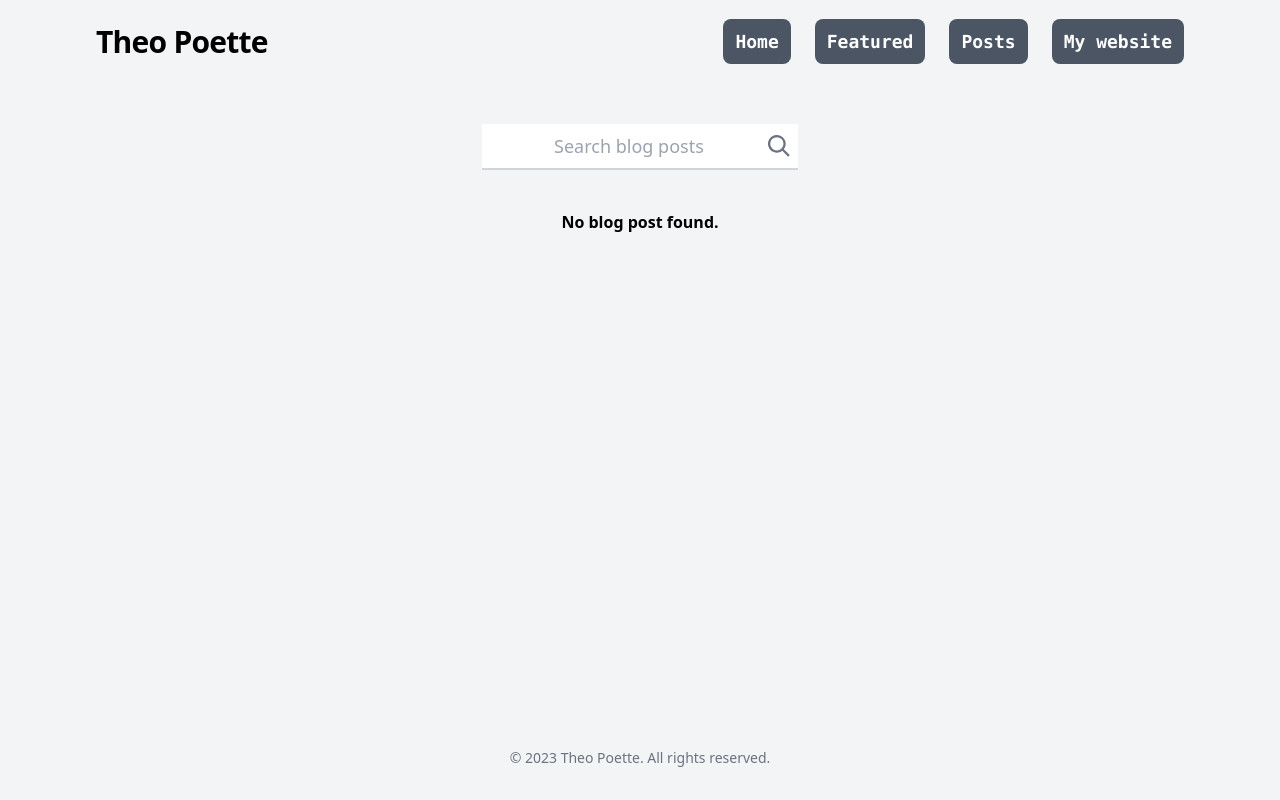
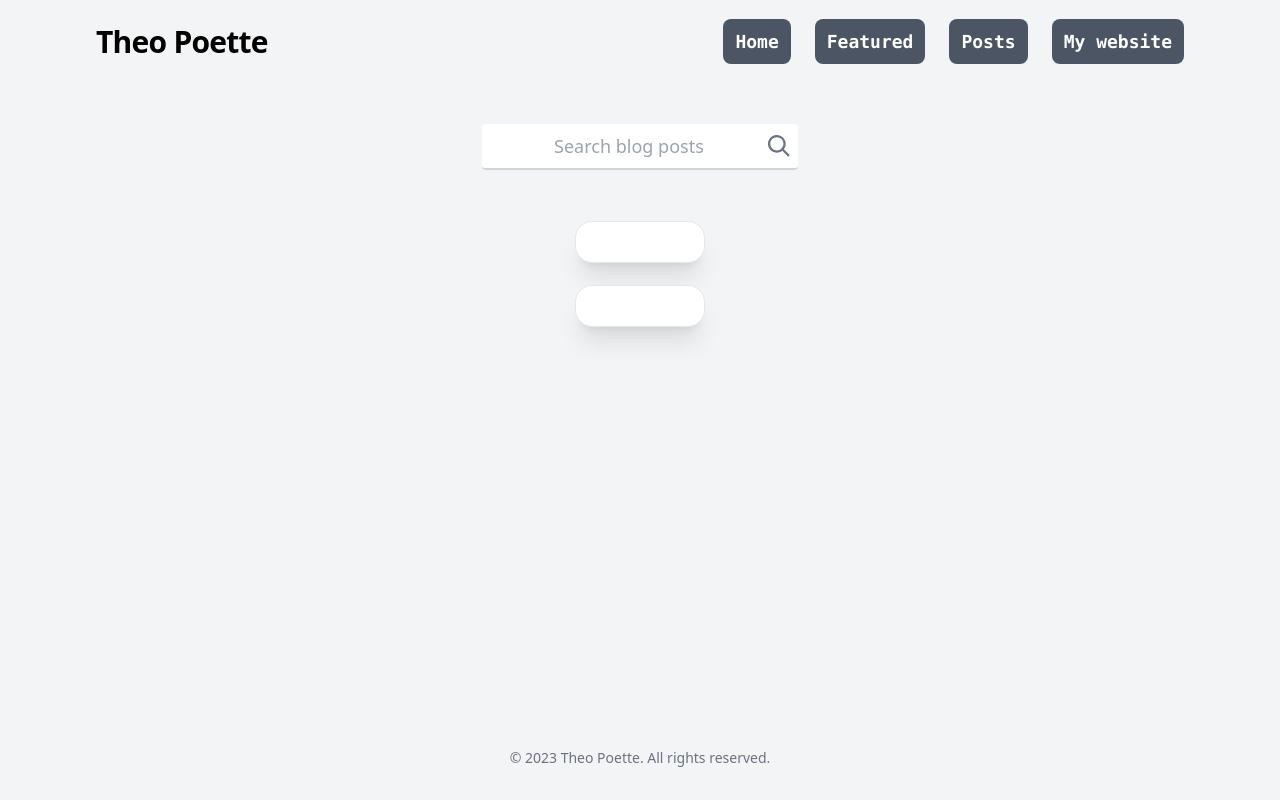
Before and after one commit to sisypheus/blogv2, a Next.js app: page /posts in a window 1280 px wide. Built offline with nearby package versions, Linux system fonts and the light colour scheme.

Commit message:
feat: ssg with test posts

```diff
--- /dev/null
+++ b/lib/posts.ts
@@ -0,0 +1,76 @@
+import fs from "fs";
+import path from "path";
+import matter from "gray-matter";
+
+const root = process.cwd();
+const postsDirectory = path.join(root, "posts");
+
+export function getSortedPostsData() {
+  // Get file names under /posts
+  const fileNames = fs.readdirSync(postsDirectory);
+  const allPostsData = fileNames.map((fileName) => {
+    // Remove ".md" from file name to get id
+    const id = fileName.replace(/\.md$/, "");
+
+    // Read markdown file as string
+    const fullPath = path.join(postsDirectory, fileName);
+    const fileContents = fs.readFileSync(fullPath, "utf8");
+
+    // Use gray-matter to parse the post metadata section
+    const matterResult = matter(fileContents);
+
+    // Combine the data with the id
+    return {
+      id,
+      ...matterResult.data,
+    };
+  });
+  return sortByDate(allPostsData);
+}
+
+export function getPostBySlug(slug: string) {
+  const source = fs.readFileSync(
+    path.join(postsDirectory, `${slug}.md`),
+    "utf8"
+  );
+
+  const { data, content } = matter(source);
+
+  return {
+    matter: data,
+    body: content,
+  };
+}
+
+function sortByDate(posts: any) {
+  return posts.sort((a: any, b: any) => {
+    if (a.date < b.date) {
+      return 1;
+    } else {
+      return -1;
+    }
+  });
+}
+
+export function getPostsHeader() {
+  const fileNames = fs.readdirSync(postsDirectory);
+  const allPostsData = fileNames.map((fileName) => {
+    // Remove ".md" from file name to get id
+    const id = fileName.replace(/\.md$/, "");
+
+    // Read markdown file as string
+    const fullPath = path.join(postsDirectory, fileName);
+    const fileContents = fs.readFileSync(fullPath, "utf8");
+
+    // Use gray-matter to parse the post metadata section
+    const matterResult = matter(fileContents);
+
+    // Combine the data with the id
+    return {
+      id,
+      ...matterResult.data,
+    };
+  });
+  // Sort posts by date
+  return sortByDate(allPostsData);
+}
--- a/package.json
+++ b/package.json
@@ -10,6 +10,7 @@
   },
   "dependencies": {
     "@react-spring/web": "^9.6.1",
+    "gray-matter": "^4.0.3",
     "next": "13.1.1",
     "react": "18.2.0",
     "react-dom": "18.2.0",
--- /dev/null
+++ b/posts/pre-rendering.md
@@ -0,0 +1,12 @@
+---
+title: 'Two Forms of Pre-rendering'
+slug: 'pre-rendering'
+date: '2020-01-01'
+---
+
+Next.js has two forms of pre-rendering: **Static Generation** and **Server-side Rendering**. The difference is in **when** it generates the HTML for a page.
+
+- **Static Generation** is the pre-rendering method that generates the HTML at **build time**. The pre-rendered HTML is then _reused_ on each request.
+- **Server-side Rendering** is the pre-rendering method that generates the HTML on **each request**.
+
+Importantly, Next.js lets you **choose** which pre-rendering form to use for each page. You can create a "hybrid" Next.js app by using Static Generation for most pages and using Server-side Rendering for others.
--- /dev/null
+++ b/posts/ssg-ssr.md
@@ -0,0 +1,20 @@
+---
+title: 'When to Use Static Generation v.s. Server-side Rendering'
+date: '2020-01-02'
+slug: 'ssg-ssr'
+---
+
+We recommend using **Static Generation** (with and without data) whenever possible because your page can be built once and served by CDN, which makes it much faster than having a server render the page on every request.
+
+You can use Static Generation for many types of pages, including:
+
+- Marketing pages
+- Blog posts
+- E-commerce product listings
+- Help and documentation
+
+You should ask yourself: "Can I pre-render this page **ahead** of a user's request?" If the answer is yes, then you should choose Static Generation.
+
+On the other hand, Static Generation is **not** a good idea if you cannot pre-render a page ahead of a user's request. Maybe your page shows frequently updated data, and the page content changes on every request.
+
+In that case, you can use **Server-Side Rendering**. It will be slower, but the pre-rendered page will always be up-to-date. Or you can skip pre-rendering and use client-side JavaScript to populate data.
--- a/src/pages/components/SearchBar.tsx
+++ b/src/pages/components/SearchBar.tsx
@@ -29,7 +29,7 @@
   return (
     <div className="m-auto flex max-w-2xl items-center justify-center p-6 pt-4 sm:p-10">
       <form onSubmit={(e) => e.preventDefault()}>
-        <div className="flex items-center justify-between border-b-2 border-gray-300 bg-white px-2">
+        <div className="flex items-center justify-between border-b-2 border-gray-300 bg-white px-2 rounded">
           <input
             ref={searchInput}
             value={searchTerm}
--- a/src/pages/posts.tsx
+++ /dev/null
@@ -1,61 +0,0 @@
-import React, { useEffect, useState } from "react";
-import Post from "./components/Post";
-import SearchBar from "./components/SearchBar";
-
-const AllPosts = ({ data }: any) => {
-  /* const [blogPosts, setBlogPosts] = useState(data.allStrapiBlogPosts.edges) */
-  const [blogPosts, setBlogPosts] = useState([]);
-
-  const displayPosts = () => {
-    if (blogPosts.length > 0) {
-      return blogPosts.map((post: any, index: number) => (
-        <Post key={index} post={post} />
-      ));
-    } else {
-      return (
-        <div className="flex items-center justify-center">
-          <p className="prose-xl font-semibold">No blog post found.</p>
-        </div>
-      );
-    }
-  };
-
-  const filterPostsFromSearchBar = (filter: string) => {
-    const filteredPosts = data.allStrapiBlogPosts.edges.filter((post: any) => {
-      return post.node.Title.toLowerCase().includes(filter.toLowerCase());
-    });
-    setBlogPosts(filteredPosts);
-  };
-
-  return (
-    <>
-      <SearchBar filterPosts={filterPostsFromSearchBar} />
-      {displayPosts()}
-      <div className="pb-8"></div>
-    </>
-  );
-};
-
-/* export const pageQuery = graphql` */
-/*   { */
-/*     allStrapiBlogPosts { */
-/*       edges { */
-/*         node { */
-/*           strapiId */
-/*           Description */
-/*           Slug */
-/*           Title */
-/*           Cover { */
-/*             localFile { */
-/*               childImageSharp { */
-/*                 gatsbyImageData(width: 400, height: 250) */
-/*               } */
-/*             } */
-/*           } */
-/*         } */
-/*       } */
-/*     } */
-/*   } */
-/* ` */
-
-export default AllPosts;
--- a/src/pages/components/Post.tsx
+++ b/src/pages/posts/[slug].tsx
@@ -1,35 +1,32 @@
 import * as React from "react";
 import Link from "next/link";
-/* import { graphql, useStaticQuery } from "gatsby" */
-/* import { StaticImage, GatsbyImage, getImage } from "gatsby-plugin-image" */
 import Image from "next/image";
+import { getPostBySlug, getSortedPostsData } from "../../../lib/posts";
+import { useRouter } from "next/router";
+import { GetStaticPaths } from "next";
 
 const BlogPost = ({ post }: any) => {
-  /* const image = getImage(post.node.Cover?.localFile) */
-  const image = post.image;
+  const image = post?.image;
   return (
     <div className="flex items-center justify-center p-3">
-      <Link href={`/post/${post.node.Slug}/`}>
+      <Link href={`/post/${post?.slug}/`}>
         <div className="cursor-pointer rounded-2xl bg-white shadow-xl ring-1 ring-gray-200">
           <div className="grid grid-flow-row sm:grid-flow-col sm:grid-cols-5 sm:gap-8">
             {/* cover image of the post */}
             {image && (
               <Image
                 className="rounded-t-2xl sm:col-span-2 sm:rounded-l-2xl sm:rounded-r-none"
-                /* image={image} */
+                src={image}
                 alt="Blog post cover image"
-                src={image}
-                width={400}
-                height={250}
               />
             )}
             {/* title and description of the post */}
             <div className="prose-md flex w-full flex-col space-y-2 p-4 sm:col-span-3">
               <h1 className="text-3xl font-bold tracking-tight">
-                {post.node.Title}
+                {/* {post.node.Title} */}
               </h1>
               <p className="flex h-full items-center align-middle font-medium text-gray-700">
-                {post.node.Description}
+                {/* {post.node.Description} */}
               </p>
             </div>
           </div>
@@ -39,4 +36,26 @@
   );
 };
 
+export const getStaticPaths: GetStaticPaths<{ slug: string }> = async () => {
+  const paths = getSortedPostsData();
+  let prerender: any = [];
+  paths.map((path: any) => {
+    prerender.push({ params: { slug: path.slug } });
+  });
+  console.log(prerender, "prerender");
+  return {
+    paths: prerender,
+    fallback: false,
+  };
+};
+
+export async function getStaticProps(context: any) {
+  const post = getPostBySlug(context.slug);
+  return {
+    props: {
+      post,
+    },
+  };
+}
+
 export default BlogPost;
--- /dev/null
+++ b/src/pages/posts/index.tsx
@@ -0,0 +1,48 @@
+import React, { useEffect, useState } from "react";
+import Post from "../posts/[slug]";
+import SearchBar from "../components/SearchBar";
+import { getSortedPostsData } from "../../../lib/posts";
+
+const AllPosts = ({ allPostsData }: any) => {
+  const [blogPosts, setBlogPosts] = useState(allPostsData);
+
+  const displayPosts = () => {
+    if (blogPosts.length > 0) {
+      return blogPosts.map((post: any, index: number) => (
+        <Post key={index} post={post} />
+      ));
+    } else {
+      return (
+        <div className="flex items-center justify-center">
+          <p className="prose-xl font-semibold">No blog post found.</p>
+        </div>
+      );
+    }
+  };
+
+  const filterPostsFromSearchBar = (filter: string) => {
+    const filteredPosts = allPostsData.filter((post: any) => {
+      return post.title.toLowerCase().includes(filter.toLowerCase());
+    });
+    setBlogPosts(filteredPosts);
+  };
+
+  return (
+    <>
+      <SearchBar filterPosts={filterPostsFromSearchBar} />
+      {displayPosts()}
+      <div className="pb-8"></div>
+    </>
+  );
+};
+
+export async function getStaticProps() {
+  const allPostsData = getSortedPostsData();
+  return {
+    props: {
+      allPostsData,
+    },
+  };
+}
+
+export default AllPosts;
```
Also changed, not shown: .eslintrc.json (deleted), 1 other file (tests, documents, lock files or other folders).
